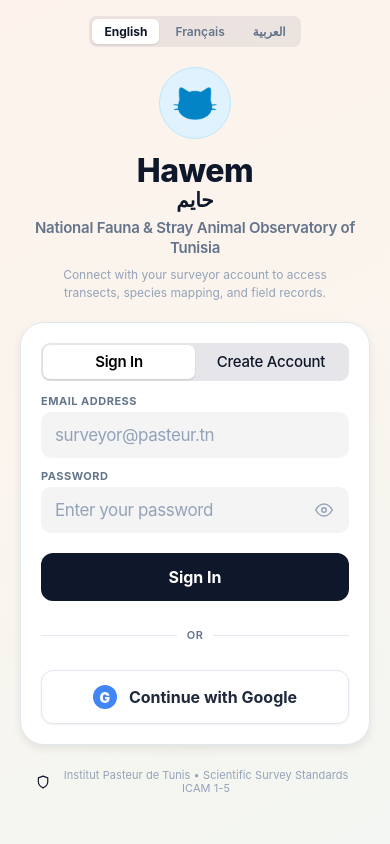
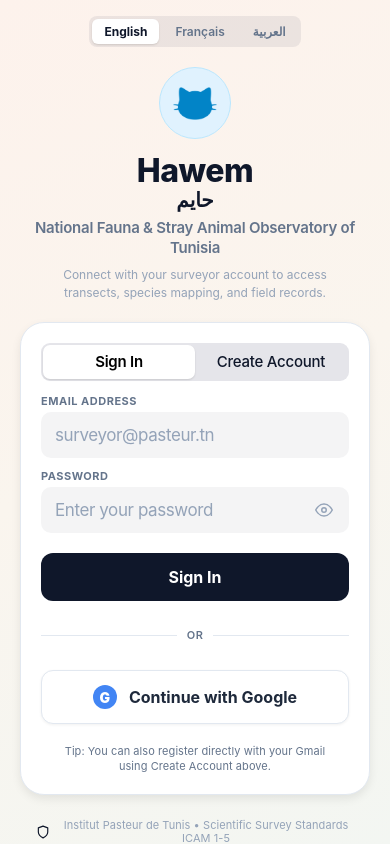
Before and after one commit to Zakherwwf/hawam, a React Native app in the folder apps/mobile/: screen / in a window 390 px wide. Built offline with nearby package versions, Linux system fonts and the light colour scheme; no server answers; what expo-web-browser would draw is missing.

Commit message:
fix(auth): clarify Google OAuth error guidance and add direct signup tip

```diff
--- a/apps/mobile/src/screens/AuthGateScreen.tsx
+++ b/apps/mobile/src/screens/AuthGateScreen.tsx
@@ -354,6 +354,9 @@
                 </View>
                 <Text style={styles.googleBtnText}>Continue with Google</Text>
               </TouchableOpacity>
+              <Text style={styles.googleSubNotice}>
+                Tip: You can also register directly with your Gmail using Create Account above.
+              </Text>
             </View>
           </View>
 
--- a/apps/mobile/src/services/googleAuthService.ts
+++ b/apps/mobile/src/services/googleAuthService.ts
@@ -124,7 +124,7 @@
       return {
         success: false,
         error:
-          'Sign-in closed. Note: In Expo Go on Android, Chrome restricts external OAuth deep-links ("site can\'t be reached"). Please use Email Sign In below, or a standalone development build.',
+          'Sign-in was closed or could not connect. If Google showed "Something went wrong", make sure your Gmail is added under Google Cloud Console > OAuth consent screen > Test users, and Supabase Redirect URLs includes exp://** and hawem://**. You can also register directly with your Gmail via "Create Account" above.',
       };
     }
 
```
